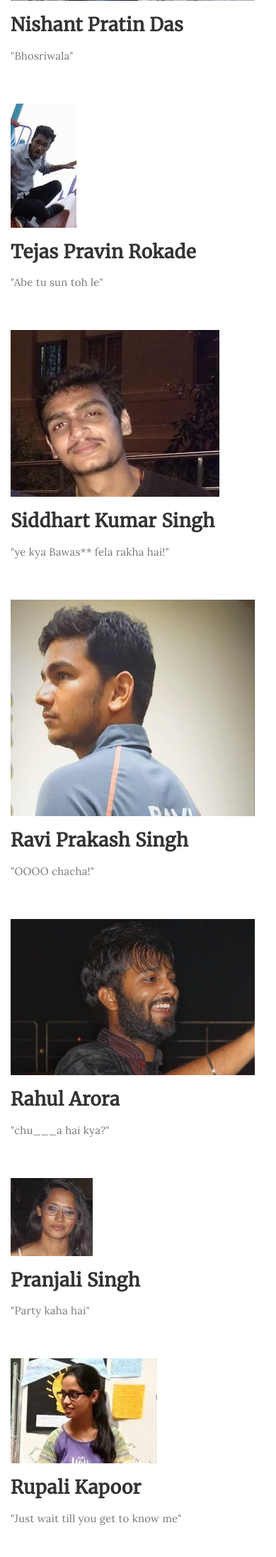
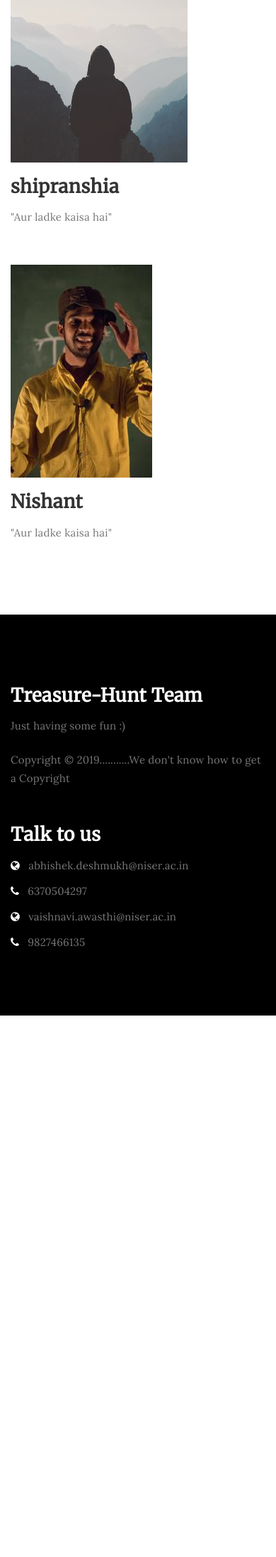
Before and after one commit to shrimansoft/quest_website, a Django app: page /about/ in a window 390 px wide. Shown: the part 3149-5343 px from the top of the page at 71% size. After the commit the page ends 4580 px from the top, so only its background shows below. Run offline with Django 3.2, Linux system fonts and the light colour scheme; data comes from the database, SQL or seed files in the repository; both versions use the stored data as it was after the commit; some libraries are stand-ins or nearby versions.

Commit message:
about page is updated

```diff
--- a/blog/templates/blog/about.html
+++ b/blog/templates/blog/about.html
@@ -45,94 +45,15 @@
                             <h3>Who are we?</h3>
                        </div>
                        <div class="clearfix"></div>
+                       {% for user in users %}
+                            <div class="col-md-4 col-sm-4">
+                            <img src="{{ user.profile.image.url }}" class="img-responsive" alt="Blog Image">
+                            <h3>{{ user.username }}</h3>
+                            <p>"Aur ladke kaisa hai"</p>
+                             </div>
+                         {% endfor %}
+                         <div class="clearfix"></div>
 
-                       <div class="col-md-4 col-sm-4">
-                            <img src="images/abhishek.jpg" class="img-responsive" alt="Blog Image">
-                            <h3>Abhishek Anil Deshmukh</h3>
-                            <p>"Duniya Gol Hai"</p>
-                       </div>
-
-                       <div class="col-md-4 col-sm-4"><br><br>
-                            <img src="images/vaishnavi.jpg" class="img-responsive" alt="Blog Image"><br>
-                            <h3>Vaishnavi Awasthi</h3>
-                            <p>"Mai ajj cute lag raha hu na!</p>
-                       </div>
-
-                       <div class="col-md-4 col-sm-4">
-                            <img src="images/shriman.jpg" class="img-responsive" alt="Blog Image">
-                            <h3>Shriman Keshri</h3>
-                            <p>"Abe Dekho"</p>
-                       </div>
-                       <div class="clearfix"></div>
-                       <div class="col-md-4 col-sm-4">
-                            <img src="images/saikrishna.jpg" class="img-responsive" alt="Blog Image">
-                            <h3>Saikrishna I</h3>
-                            <p>""</p>
-                       </div>
-
-                       <div class="col-md-4 col-sm-4">
-                            <img src="images/nishant.jpg" class="img-responsive" alt="Blog Image">
-                            <h3>Nishant Pratin Das</h3>
-                            <p>"Bhosriwala"</p>
-                       </div>
-
-                       <div class="col-md-4 col-sm-4">
-                            <img src="images/tejas.jpg" class="img-responsive" alt="Blog Image">
-                            <h3>Tejas Pravin Rokade</h3>
-                            <p>"Abe tu sun toh le"</p>
-                       </div>
-                       <div class="clearfix"></div>
-                       <div class="col-md-4 col-sm-4">
-                            <img src="images/siddhart.jpg" class="img-responsive" alt="Blog Image">
-                            <h3>Siddhart Kumar Singh</h3>
-                            <p>"ye kya Bawas** fela rakha hai!"</p>
-                       </div>
-
-                       <div class="col-md-4 col-sm-4">
-                            <img src="images/ravi.jpg" class="img-responsive" alt="Blog Image">
-                            <h3>Ravi Prakash Singh</h3>
-                            <p>"OOOO chacha!"</p>
-                       </div>
-
-                       <div class="col-md-4 col-sm-4">
-                            <img src="images/rahul.jpeg" class="img-responsive" alt="Blog Image">
-                            <h3>Rahul Arora</h3>
-                            <p>"chu___a hai kya?"</p>
-                       </div>
-                       <div class="clearfix"></div>
-                       <div class="col-md-4 col-sm-4">
-                            <img src="images/pranjali.jpeg" class="img-responsive" alt="Blog Image">
-                            <h3>Pranjali Singh</h3>
-                            <p>"Party kaha hai"</p>
-                       </div>
-
-                       <div class="col-md-4 col-sm-4">
-                            <img src="images/rupali.jpg" class="img-responsive" alt="Blog Image">
-                            <h3>Rupali Kapoor</h3>
-                            <p>"Just wait till you get to know me"</p>
-                       </div>
-                       <div class="col-md-4 col-sm-4">
-                            <img src="images/anshika.jpg" class="img-responsive" alt="Blog Image">
-                            <h3>Anshika Dhiman</h3>
-                            <p>"mereko sona hai"</p>
-                       </div>
-                       <div class="clearfix"></div>
-                       <div class="col-md-4 col-sm-4">
-                            <img src="images/navneet.jpg" class="img-responsive" alt="Blog Image">
-                            <h3>Navneet</h3>
-                            <p>I will laugh at you while you hunt"</p>
-                       </div>
-                       <div class="col-md-4 col-sm-4">
-                            <img src="images/apoorv.jpg" class="img-responsive" alt="Blog Image">
-                            <h3>Apoorv Badhani</h3>
-                            <p>"hrhrhrhrhrhrhrh hrhrhrrhr"</p>
-                       </div>
-                       <div class="col-md-4 col-sm-4">
-                            <img src="images/anirudh.jpg" class="img-responsive" alt="Blog Image">
-                            <h3>Annirudha Shekhawat</h3>
-                            <p>"Aur ladke kaisa hai"</p>
-                       </div>
-                       <div class="clearfix"></div>
                   </div>
              </div>
    </section>
--- a/blog/templates/blog/base.html
+++ b/blog/templates/blog/base.html
@@ -87,8 +87,8 @@
           </div>
      </div>
    </header>
-    <main role="main" class="container">
-      <div class="row">
+
+
 
           {% if messages %}
             {% for message in messages %}
@@ -100,8 +100,8 @@
           {% block content %}{% endblock %}
 
 
-      </div>
-    </main>
+
+
     <footer>
         <div class="container">
              <div class="row">
--- a/blog/templates/blog/home_blog.html
+++ b/blog/templates/blog/home_blog.html
@@ -11,5 +11,6 @@
             <p class="article-content">{{ post.content }}</p>
           </div>
         </article>
+
     {% endfor %}
 {% endblock content %}
--- a/blog/views.py
+++ b/blog/views.py
@@ -77,4 +77,7 @@ class PostDeleteView(LoginRequiredMixin, UserPassesTestMixin, DeleteView):
 
 
 def about(request):
-    return render(request, 'blog/about.html', {'title': 'About'})
+    context={
+        "users":User.objects.all(),'title': 'About'
+    }
+    return render(request, 'blog/about.html', context)
--- a/django_project/settings.py
+++ b/django_project/settings.py
@@ -25,7 +25,7 @@ SECRET_KEY = 'exhlfdat&vfum(-34*c2uroi(($ww(yo$9pv98=e6p^gl(-eoj'
 # SECURITY WARNING: don't run with debug turned on in production!
 DEBUG = True
 
-ALLOWED_HOSTS = []
+ALLOWED_HOSTS = ['192.168.0.3', 'localhost', '127.0.0.1','192.168.0.4']
 
 
 # Application definition
```
Also changed, not shown: db.sqlite3.
